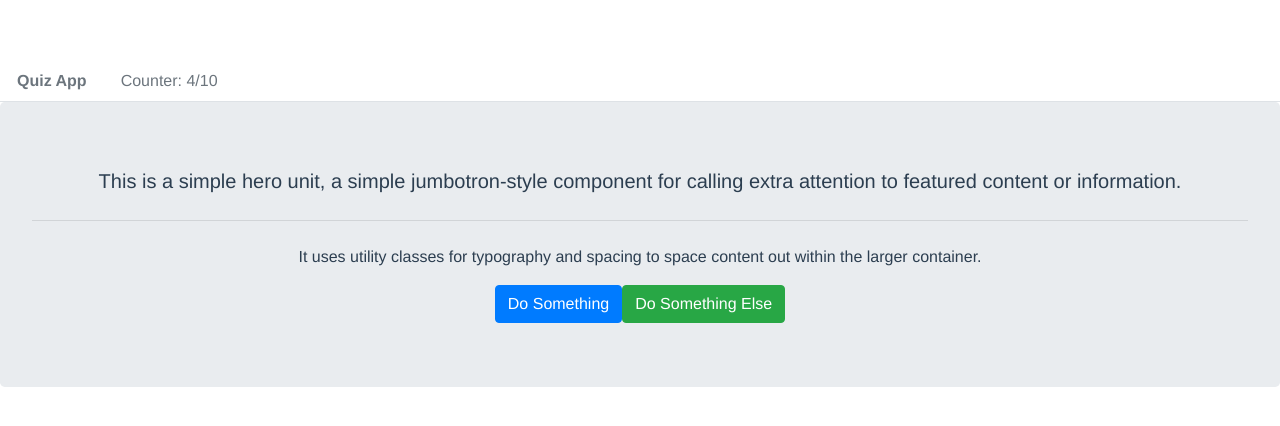
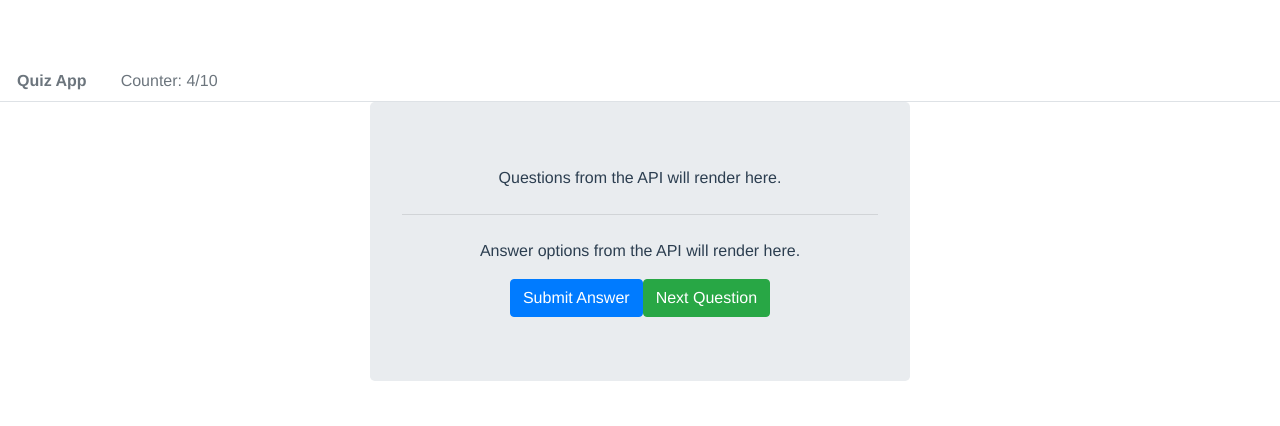
Before and after one commit to shwaldemar/Quiz_App, a Vue app: page / in a window 1280 px wide. Shown: the top 426 px of the page. Built offline with nearby package versions, Linux system fonts and the light colour scheme; no server answers.

Commit message:
fetched in general knowledge questions from open trivia API and can see questions in quiz array in browser

```diff
--- a/package.json
+++ b/package.json
@@ -31,7 +31,9 @@
       "plugin:vue/essential",
       "eslint:recommended"
     ],
-    "rules": {},
+    "rules": {
+      "no-console": 0
+    },
     "parserOptions": {
       "parser": "babel-eslint"
     }
--- a/src/App.vue
+++ b/src/App.vue
@@ -2,7 +2,14 @@
   <div id="app">
 
   <Header/>
-  <QuestionBox/>
+  <b-container class="bv-example-row">
+  <b-row>
+    <b-col sm="6" offset="3">
+      <QuestionBox/>
+    </b-col>
+  </b-row>
+</b-container>
+
   </div>
 </template>
 
@@ -12,9 +19,23 @@ import QuestionBox from './components/QuestionBox';
 
 export default {
   name: 'app',
+  data(){
+    return {
+      quiz: []
+    }
+  },
   components: {
     Header,
     QuestionBox
+  },
+  mounted: function(){
+    fetch('https://opentdb.com/api.php?amount=10&type=multiple')
+      .then((response) => {
+      return response.json();
+    })
+      .then((jsonData) => {
+        this.quiz = jsonData.results
+      })
   }
 }
 </script>
--- a/src/components/QuestionBox.vue
+++ b/src/components/QuestionBox.vue
@@ -1,22 +1,19 @@
 <template>
-  <div class="">
+  <div class="question-box-container">
     <div>
     <b-jumbotron>
-
-      <template v-slot:lead>
-        This is a simple hero unit, a simple jumbotron-style component for calling extra attention to
-        featured content or information.
+      <template slot:lead>
+        Questions from the API will render here.
       </template>
 
       <hr class="my-4">
 
       <p>
-        It uses utility classes for typography and spacing to space content out within the larger
-        container.
+        Answer options from the API will render here.
       </p>
 
-      <b-button variant="primary" href="#">Do Something</b-button>
-      <b-button variant="success" href="#">Do Something Else</b-button>
+      <b-button variant="primary" href="#">Submit Answer</b-button>
+      <b-button variant="success" href="#">Next Question</b-button>
     </b-jumbotron>
     </div>
   </div>
```
